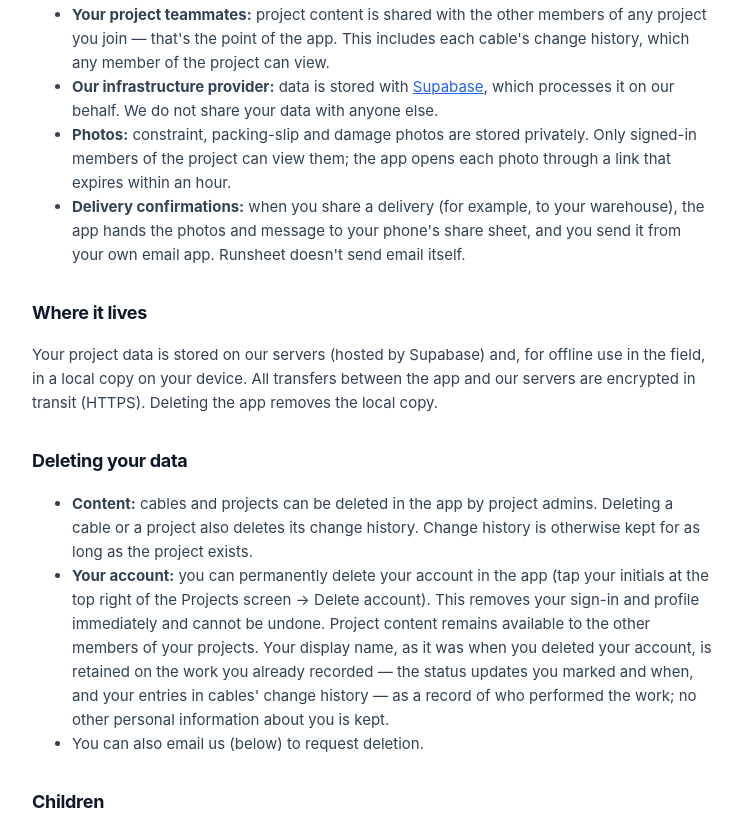
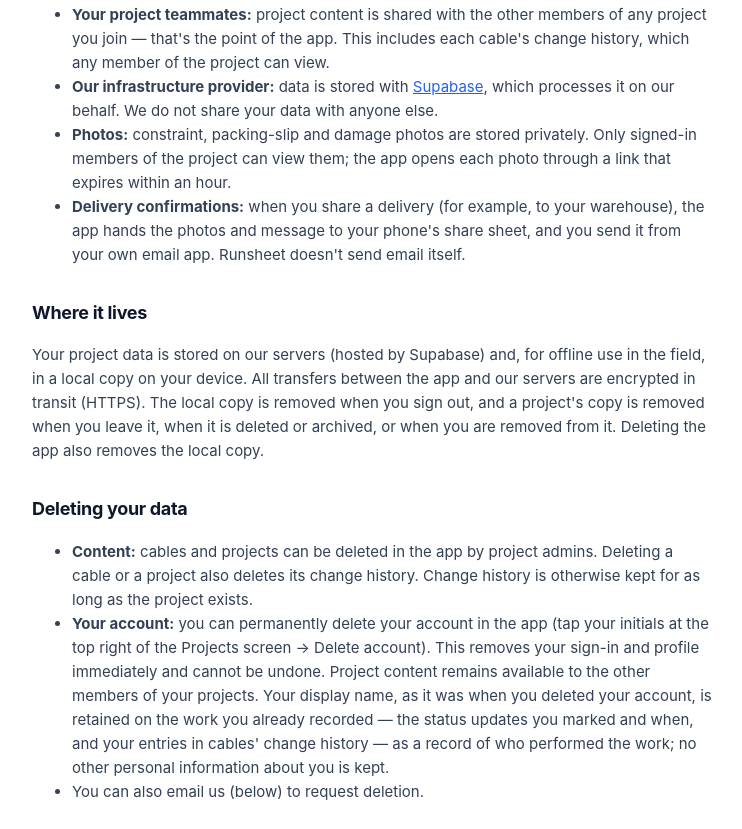
Before and after one commit to burtonmars/runsheet-support, a plain HTML site: page privacy.html in a window 1280 px wide. Shown: the part 1002-1831 px from the top of the page, without its empty margins (268-1010 px from the left). Drawn offline with Linux system fonts and the light colour scheme.

Commit message:
privacy: the device's local copy is removed on sign-out and when a project is left, deleted, archived or you are removed
Co-Authored-By: Claude Opus 5.5 <noreply@anthropic.com>

```diff
--- a/privacy.html
+++ b/privacy.html
@@ -16,7 +16,7 @@
 </head>
 <body>
 <h1>Runsheet Privacy Policy</h1>
-<p class="meta">Effective October 22, 2026</p>
+<p class="meta">Effective November 26, 2026</p>
 
 <p>Runsheet is a cable installation tracker for field crews, developed by Marshal Burton
 ("we", "us"). This policy describes what data the app handles and how. The short version:
@@ -71,7 +71,9 @@ Nothing else.</p>
 <h2>Where it lives</h2>
 <p>Your project data is stored on our servers (hosted by Supabase) and, for offline use in
 the field, in a local copy on your device. All transfers between the app and our servers
-are encrypted in transit (HTTPS). Deleting the app removes the local copy.</p>
+are encrypted in transit (HTTPS). The local copy is removed when you sign out, and a
+project's copy is removed when you leave it, when it is deleted or archived, or when you
+are removed from it. Deleting the app also removes the local copy.</p>
 
 <h2>Deleting your data</h2>
 <ul>
```
